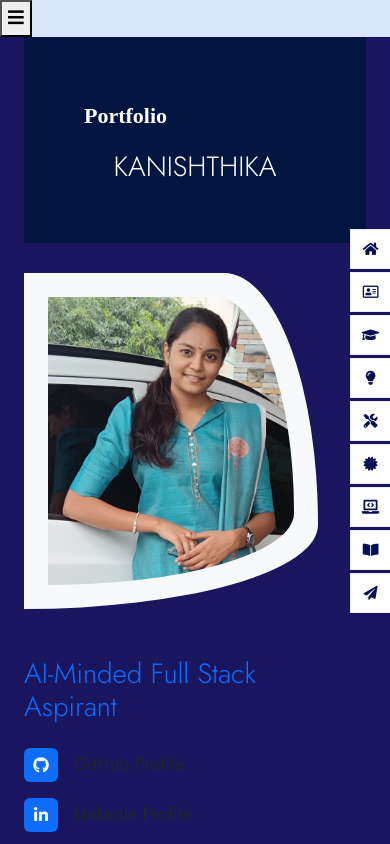
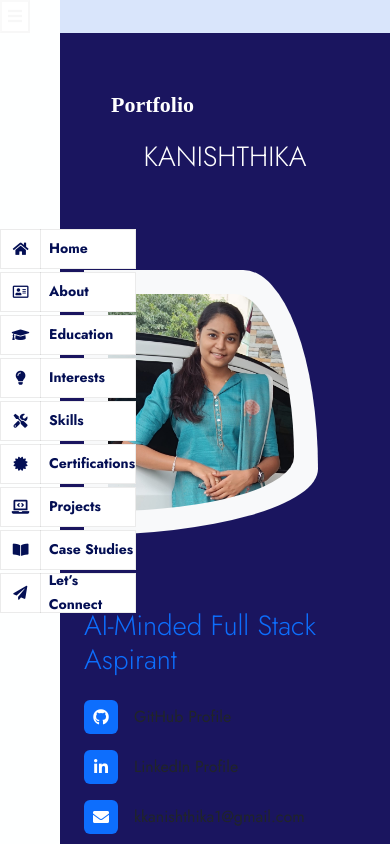
Before and after one commit to Kanishthika11/Kani_portfolio, a React (Vite) app: page / in a window 390 px wide. Shown: the top 844 px of the page. Built offline with nearby package versions, Linux system fonts and the light colour scheme; a web font is replaced by a local one.

Commit message:
v0 index.css

```diff
--- a/src/index.css
+++ b/src/index.css
@@ -1,15 +1,14 @@
-
 /*** Spinner Start ***/
 body {
   font-family: "Jost", sans-serif;
-  font-size:large;
+  font-size: large;
   font-weight: 400;
   line-height: 1.7;
   color: #040f54; /* This is grey */
   background-color: #d9e5fb;
   overflow-x: hidden;
+}
 
-}
 .custom-left-panel {
   background-color: #021541;
   color: #ffffff;
@@ -25,7 +24,7 @@ body {
 @media (min-width: 992px) {
   /* Ensure the left panel goes all the way to the left */
   .custom-left-panel::before {
-    content: '';
+    content: "";
     position: absolute;
     top: 0;
     left: -60px;
@@ -34,7 +33,6 @@ body {
     background-color: #021541;
   }
 }
-
 
 #spinner {
   opacity: 0;
@@ -57,7 +55,6 @@ body {
   transition: 0.5s;
   z-index: 99;
 }
-
 
 /*** Button Start ***/
 .btn {
@@ -108,12 +105,12 @@ body {
 }
 
 .btn.btn-primary:hover {
-    background:#021541;
+  background: #021541;
   color: var(--bs-white);
 }
 
 .btn.btn-light {
-    color:  #33b7e2;
+  color: #33b7e2;
   border: none;
 }
 
@@ -121,7 +118,6 @@ body {
   color: var(--bs-white);
   background: var(--bs-primary);
 }
-
 
 .pt-6 {
   padding-top: 60px;
@@ -139,13 +135,11 @@ body {
   padding-bottom: 60px;
 }
 
-
 .sub-title {
   font-family: "Edu TAS Beginner";
   font-weight: 700;
   font-size: 22px;
 }
-
 
 .container-fluid {
   position: relative;
@@ -170,19 +164,17 @@ body {
     border: none;
     background-color: #1a155f;
   }
-
   .container-fluid .header-content,
   .container-fluid .about-header,
   .container-fluid .education-header,
   .container-fluid .skills-header,
   .container-fluid .interest-header,
-     .container-fluid .testimonial-header
+  .container-fluid .testimonial-header,
   .container-fluid .portfolio-header,
   .container-fluid .contact-header {
     padding: 27px;
     background-color: #1a155f;
   }
-
   .container-fluid .header-img,
   .container-fluid .about-content,
   .container-fluid .education-content,
@@ -194,10 +186,8 @@ body {
     padding-left: 0;
     padding-top: 25px;
     background-color: #1a155f;
-
   }
 }
-
 
 /*** Navbar Start ***/
 .nav-section {
@@ -229,14 +219,13 @@ body {
   width: 100%;
   display: flex;
   align-items: center;
-
 }
 
 .navbar-nav .nav-link span {
   width: 40px;
   height: 40px;
   margin-right: 8px;
-    border-right: 1px solid rgba(0, 0, 0, .08);
+  border-right: 1px solid rgba(0, 0, 0, 0.08);
   display: flex;
   align-items: center;
   justify-content: center;
@@ -249,7 +238,7 @@ body {
   height: 40px;
   padding: 0;
   margin-bottom: 3px;
-    border: 1px solid rgba(0, 0, 0, .08);
+  border: 1px solid rgba(0, 0, 0, 0.08);
   background: var(--bs-white);
   color: var(--bs-body);
   font-size: 14px;
@@ -259,10 +248,9 @@ body {
 
 .nav-section .navbar .navbar-nav .nav-item:hover {
   margin-right: calc(100% + 40px);
-    color:  #0bade3;
+  color: #0bade3;
 }
 /*** Navbar End ***/
-
 
 /*** About Start ***/
 .about-content .about-img {
@@ -277,7 +265,7 @@ body {
   top: -100%;
   left: 0;
   padding: 50px;
-    background: rgba(0, 0, 0, .04);
+  background: rgba(0, 0, 0, 0.04);
   transition: 0.5s;
 }
 
@@ -286,18 +274,17 @@ body {
 }
 /*** About End ***/
 
-
 /*** Education Start ***/
 .education-content .education-item {
   position: relative;
   overflow: hidden;
-    box-shadow: 0 0 30px rgba(0, 0, 0, .03);
+  box-shadow: 0 0 30px rgba(0, 0, 0, 0.03);
   transition: 0.5s;
   z-index: 1;
 }
 
 .education-content .education-item:hover {
-    box-shadow: 0 0 30px rgba(0, 0, 0, .08);
+  box-shadow: 0 0 30px rgba(0, 0, 0, 0.08);
 }
 
 .education-content .education-item::after {
@@ -328,8 +315,6 @@ body {
 }
 /*** Education End ***/
 
-
-
 /*** Skills Start ***/
 .skills-content .skills-item {
   position: relative;
@@ -348,23 +333,20 @@ body {
 }
 /*** Skills End ***/
 
-
 /*** area of interest - service model ***/
 .interest-content .interest-item {
-    box-shadow: 0 0 30px rgba(0, 0, 0, .03);
+  box-shadow: 0 0 30px rgba(0, 0, 0, 0.03);
   transition: 0.5s;
 }
 
 .interest-content .interest-item:hover i {
-    color:  #16acde;
-
+  color: #16acde;
 }
 
 .interest-content .interest-item:hover {
-    box-shadow: 0 0 30px rgba(0, 0, 0, .08);
+  box-shadow: 0 0 30px rgba(0, 0, 0, 0.08);
 }
 /*** area of interest - service model End ***/
-
 
 /*** Portfolio Start ***/
 .portfolio-content .portfolio-item .portfolio-img {
@@ -403,7 +385,6 @@ body {
   transform: rotate(-6deg);
 }
 /*** Portfolio End ***/
-
 
 /*** Testimonial Start ***/
 .testimonial-carousel {
@@ -479,8 +460,8 @@ body {
   width: 70px;
   height: 70px;
   border: 3px solid var(--bs-primary);
+}
 
-}
 .testimonial-inner-img img {
   width: 100%;
   height: 100%;
@@ -506,6 +487,7 @@ body {
   object-position: center;
   border-radius: 0; /* No curves - keep it rectangular */
 }
+
 .carousel-arrow {
   position: absolute;
   top: 50%;
@@ -544,6 +526,7 @@ body {
 .image-dots img.active {
   transform: scale(1.1);
 }
+
 /* Ensure left panel fills full height */
 .testimonial-header {
   min-height: 100%;
@@ -558,11 +541,7 @@ body {
   border-radius: 0 !important;
   padding: 0;
 }
-
-
-
 /*** Testimonial End ***/
-
 
 /***certifications***/
 .flip-card {
@@ -603,7 +582,7 @@ body {
 }
 
 .flip-card-back {
-  background-color:rgb(2, 21, 65);
+  background-color: rgb(2, 21, 65);
   color: white;
   transform: rotateY(180deg);
   padding: 20px;
@@ -614,6 +593,7 @@ body {
   justify-content: center;
   align-items: center;
 }
+
 .interest-item {
   background: #fff;
   border-radius: 10px;
@@ -647,6 +627,7 @@ body {
 .interest-item:hover h4 {
   color: #16acde;
 }
+
 @media (max-width: 768px) {
   .contact-header {
     text-align: center;
@@ -662,13 +643,40 @@ body {
 }
 
 @media (max-width: 768px) {
-  .pt-6, .pb-6 {
+  .pt-6,
+  .pb-6 {
     padding-top: 30px !important;
     padding-bottom: 30px !important;
   }
-
   .contact-header {
     min-height: auto !important;
     padding: 2rem !important;
   }
 }
+
+/* Mobile Responsive - Minimal Code */
+@media (max-width: 768px) {
+  .nav-section .navbar {
+    position: fixed;
+    top: 0;
+    left: 0;
+    width: 60px;
+    height: 100vh;
+    background: rgba(255, 255, 255, 0.97);
+    transform: none;
+    right: auto;
+  }
+
+  .container-fluid {
+    margin-left: 60px;
+    width: calc(100vw - 60px);
+  }
+
+  .container-fluid::before {
+    display: none;
+  }
+
+  body {
+    font-size: medium;
+  }
+}
```
Lines whose indentation alone changed are shown as unchanged.
